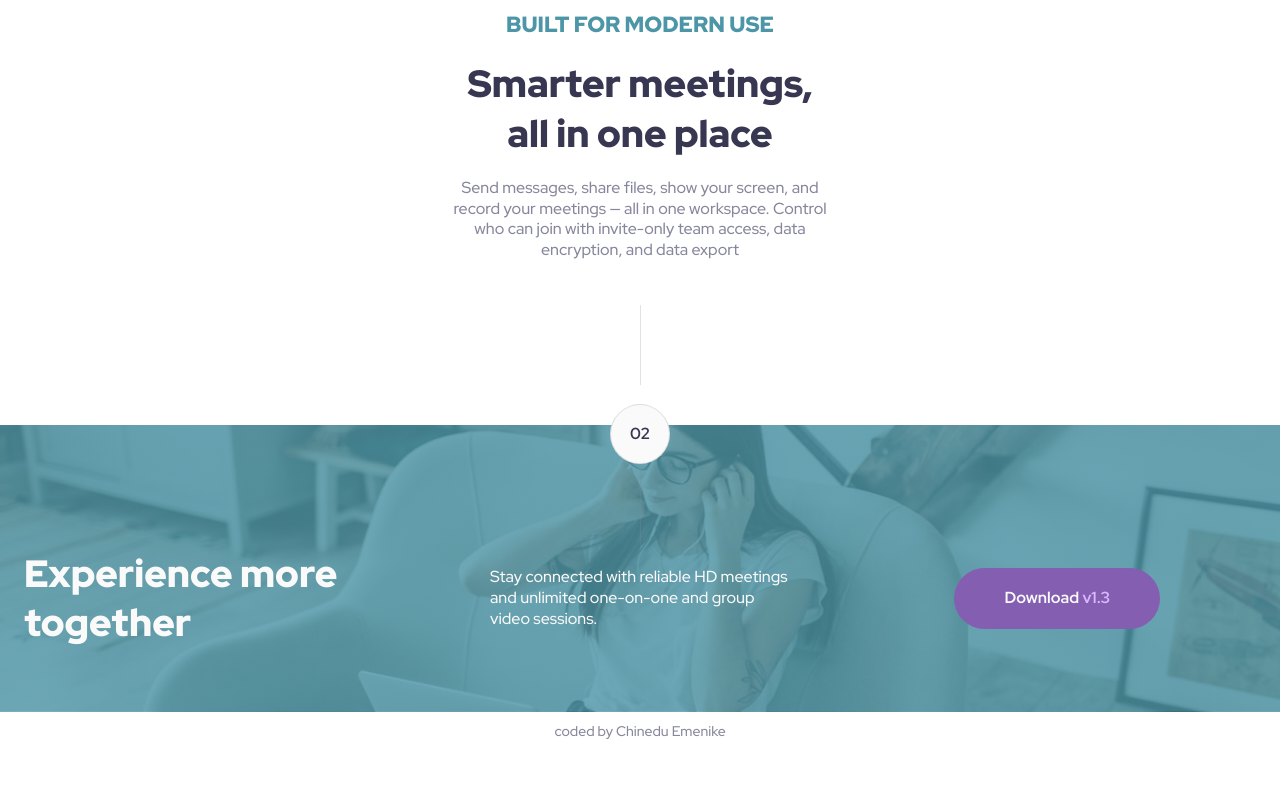
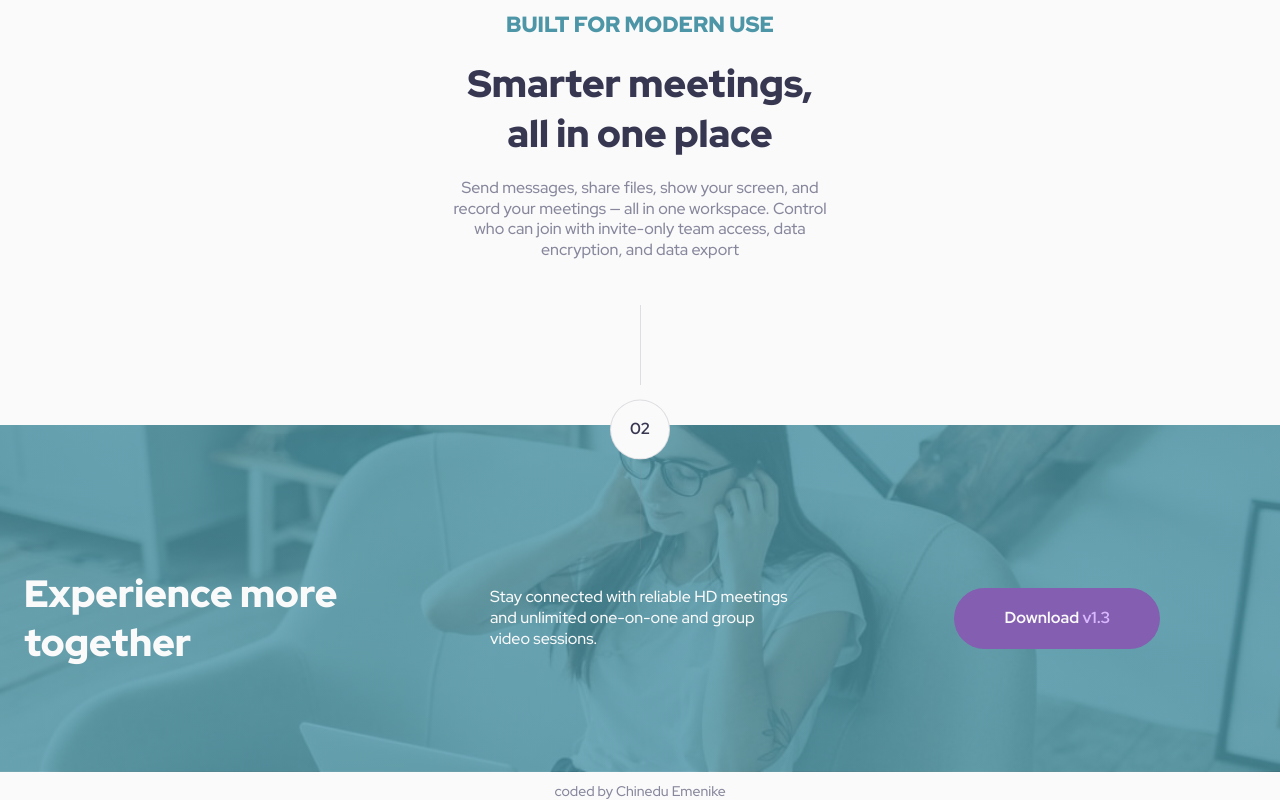
Before and after one commit to DeGuzman7/meet-landing-page, a plain HTML site: page index.html in a window 1280 px wide. Shown: the part 1126-1926 px from the top of the page. Before the commit the page ends 1866 px from the top, so only its background shows below. Drawn offline with Linux system fonts and the light colour scheme.

Commit message:
some adjustment

```diff
--- a/style.css
+++ b/style.css
@@ -45,6 +45,7 @@ button {
   cursor: pointer;
   border-radius:4rem;
   padding:2rem 5rem;
+  font-weight: 700;
 }
 .container{
   max-width: 130rem;
@@ -61,9 +62,11 @@ body {
   font-family: var(--myfont);
   font-size: 1.6rem;
   color: var(--gray);
-  font-weight: 500;
+  font-weight: 500;background: var(--white);
 
 }
+
+/* mobile first */
 
 /* header */
  .logo-container{
@@ -117,13 +120,10 @@ body {
 .hero-text-container{
   grid-column: span 2;
 }
-
 .hero-img-container
 .hero-left-img2,
 .hero-right-img2{
   display: none;
-
-
 
 }
 .hero-img-container:hover{
@@ -139,7 +139,6 @@ body {
 .hero-img-container:hover
 .hero-left-img1{
   display: none;
-
 }
 .hero-img-container:hover
 .hero-right-img2{
@@ -149,7 +148,6 @@ body {
 .hero-img-container:hover
 .hero-right-img1{
   display: none;
-
 }
 .hero-text-container{
   text-align: center;
@@ -178,7 +176,6 @@ body {
 .download-button{
   background: var(--dark-cyan);
   color:var(--white);
-  font-weight: 700;
 }
 .download-button:hover{
   background: var(--cyan-hover);
@@ -188,7 +185,7 @@ body {
 }
 .what-button{
   background: var(--dark-violet);
-  color:var(--white);
+  color:var(--light-violet);
   display: block;
   margin: 2rem auto;
 }
@@ -335,6 +332,7 @@ h5 {
   margin-top: 4rem;
   position: relative;
   text-align: center;
+  padding-bottom: 7rem;
 
 }
 .footer-heading{
@@ -391,7 +389,8 @@ h5 {
     grid-template-columns: repeat(3,1fr);
     align-items: center;
     text-align: start;
-    padding-bottom: 4rem;
+    padding-top: 2rem;
+    padding-bottom: 1rem;
   }
   .btn3{
     border-radius: 45rem;
```
